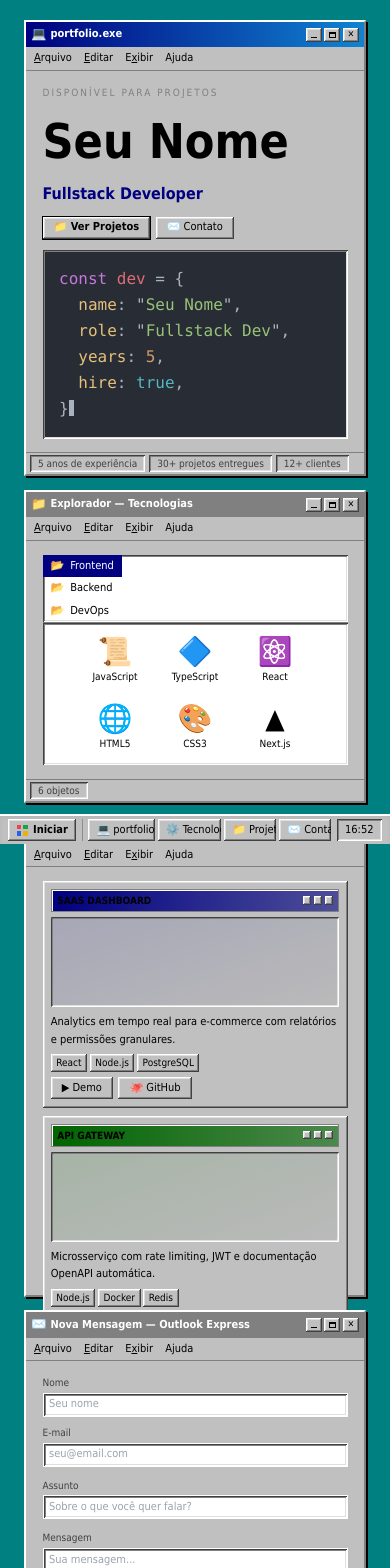
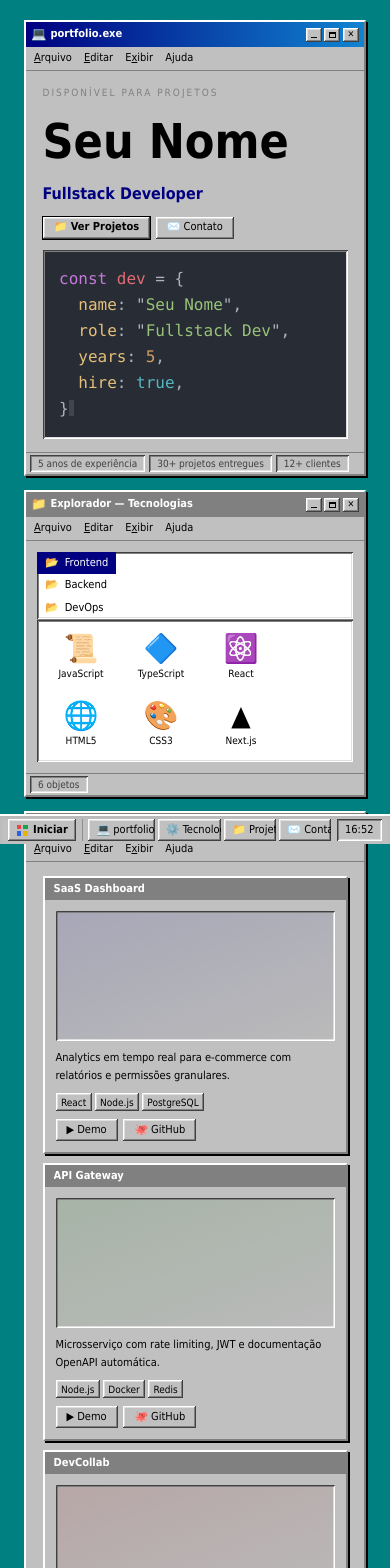
Before and after one commit to PedroSehn/Portifolio-2026, a React (Vite) app: page / in a window 390 px wide. Shown: the top 1568 px of the page. Built offline with nearby package versions, Linux system fonts and the light colour scheme.

Commit message:
Refactor layout and styles in Tech, Projects, and GifPreviewWindow components for improved responsiveness; update Window component to conditionally show title buttons.

```diff
--- a/src/components/sections/GifPreviewWindow.tsx
+++ b/src/components/sections/GifPreviewWindow.tsx
@@ -13,7 +13,7 @@ export default function GifPreviewWindow({ isActive = true, onActivate }: GifPre
         title="Gif preview"
         isActive={isActive}
         onActivate={onActivate}
-        className="w-[33%] min-w-[220px]"
+        className="w-full min-w-[220px]"
         contentClassName="h-full px-6 py-5 bg-win95-silver"
       >
         <div className="flex h-full w-full items-center justify-center gifFrame">
--- a/src/components/sections/Projects.tsx
+++ b/src/components/sections/Projects.tsx
@@ -10,25 +10,25 @@ interface ProjectsProps {
   onActivate?: () => void
 }
 
-function ProjectCard({ project }: { project: Project }) {
-  const gradient = `linear-gradient(90deg, ${project.color}, ${project.color}99)`
+interface ProjectCardProps {
+  project: Project
+  isActive?: boolean
+}
+
+function ProjectCard({ project, isActive }: ProjectCardProps) {
   const preview = `linear-gradient(160deg, ${project.color}22, #00000808)`
 
   return (
-    <article className="bg-win-gray shadow-raised p-3 flex flex-col gap-2">
+    <Window
+      icon=""
+      title={project.title}
+      className="h-full"
+      contentClassName="flex h-fit flex-col gap-3 px-4 py-4"
+      isActive={isActive ?? true}
+      showTitleButtons={false}
+    >
       <div
-        className="flex items-center justify-between gap-2 px-2 py-1 text-[10px] font-bold uppercase border border-win-dark shadow-groupbox"
-        style={{ background: gradient }}
-      >
-        <div>{project.title}</div>
-        <div className="flex gap-1" aria-hidden="true">
-          <span className="w-3 h-3 bg-win-gray shadow-raised" />
-          <span className="w-3 h-3 bg-win-gray shadow-raised" />
-          <span className="w-3 h-3 bg-win-gray shadow-raised" />
-        </div>
-      </div>
-      <div
-        className="h-[90px] shadow-sunken rounded-sm"
+        className="h-[130px] rounded-sm shadow-sunken"
         style={{ background: preview }}
         aria-hidden="true"
       />
@@ -38,11 +38,11 @@ function ProjectCard({ project }: { project: Project }) {
           <Tag key={tag}>{tag}</Tag>
         ))}
       </div>
-      <div className="flex gap-2">
+      <div className="mt-auto flex gap-2">
         <Button href={project.demo}>▶ Demo</Button>
         <Button href={project.repo}>🐙 GitHub</Button>
       </div>
-    </article>
+    </Window>
   )
 }
 
@@ -56,11 +56,16 @@ export default function Projects({ isActive, onActivate }: ProjectsProps) {
         statusBar={[`${projects.length} projetos`]}
         isActive={isActive}
         onActivate={onActivate}
-        className="w-full h-[480px]"
+      className="w-full min-h-[480px]"
+      contentClassName="flex flex-col gap-3 px-6 py-5"
       >
-        <div className="grid grid-cols-1 md:grid-cols-2 lg:grid-cols-3 gap-3">
+        <div className="grid flex-1 min-h-0 grid-cols-1 gap-3 md:grid-cols-2 lg:grid-cols-3">
           {projects.map((project) => (
-            <ProjectCard key={project.id} project={project} />
+            <ProjectCard
+              key={project.id}
+              project={project}
+              isActive={isActive ?? true}
+            />
           ))}
         </div>
       </Window>
--- a/src/components/sections/Tech.tsx
+++ b/src/components/sections/Tech.tsx
@@ -53,7 +53,8 @@ export default function Tech({ isActive = true, onActivate }: TechProps) {
         onActivate={onActivate}
         menuItems={defaultWindowMenu}
         statusBar={[`${activeCategory.techs.length} objetos`]}
-          className="lg:w-[auto] sm:w-[100%]"
+        className="w-full h-full"
+        contentClassName="flex h-full flex-col gap-4 px-4 py-4 min-h-0"
       >
           <div className="explorer">
             <aside className="explorer__sidebar" aria-label="Categorias">
--- a/src/components/ui/Window.tsx
+++ b/src/components/ui/Window.tsx
@@ -14,6 +14,7 @@ interface WindowProps {
   isActive?: boolean
   onActivate?: () => void
   menuItems?: WindowMenuItem[]
+  showTitleButtons?: boolean
 }
 
 export default function Window({
@@ -28,6 +29,7 @@ export default function Window({
   isActive = true,
   onActivate,
   menuItems,
+  showTitleButtons = true,
 }: WindowProps) {
   const menuItemsWithUnderline = (menuItems ?? []).map((item) => {
     const label = typeof item === 'string' ? item : item.label
@@ -53,11 +55,15 @@ export default function Window({
         </span>
         <span className="truncate flex-1">{title}</span>
         <div className="flex gap-1" aria-hidden="true">
+          {showTitleButtons && (
+            <>
           <button className="win95-titlebar-button win95-titlebar-btn-min" aria-label="Minimize" />
           <button className="win95-titlebar-button win95-titlebar-btn-max" aria-label="Maximize" />
           <button className="win95-titlebar-button" aria-label="Close">
             <span className="win95-titlebar-btn-close">✕</span>
           </button>
+            </>
+          )}
         </div>
       </header>
 
--- a/src/index.css
+++ b/src/index.css
@@ -307,7 +307,10 @@ body {
 
 #tech .explorer {
   display: flex;
-  min-height: 200px;
+  flex: 1;
+  width: 100%;
+  min-height: 0;
+  min-width: 0;
 }
 
 #tech .explorer__sidebar {
@@ -356,9 +359,12 @@ body {
 
 #tech .explorer__content {
   flex: 1;
+  min-height: 0;
+  min-width: 0;
   background: white;
   box-shadow: var(--sunken);
   padding: 8px;
+  overflow-x: hidden;
   overflow-y: auto;
 }
 
@@ -367,6 +373,8 @@ body {
   flex-wrap: wrap;
   gap: 4px;
   align-content: flex-start;
+  width: 100%;
+  max-width: 100%;
 }
 
 #tech .file-icon {
@@ -430,9 +438,9 @@ body {
   }
   #tech .file-grid {
     flex-direction: row;
-    justify-content: center;
+    justify-content: flex-start;
+    gap: 8px;
     overflow-x: auto;
-    gap: 8px;
   }
   #tech .file-icon {
     flex-shrink: 0;
```
Lines whose indentation alone changed are shown as unchanged.
